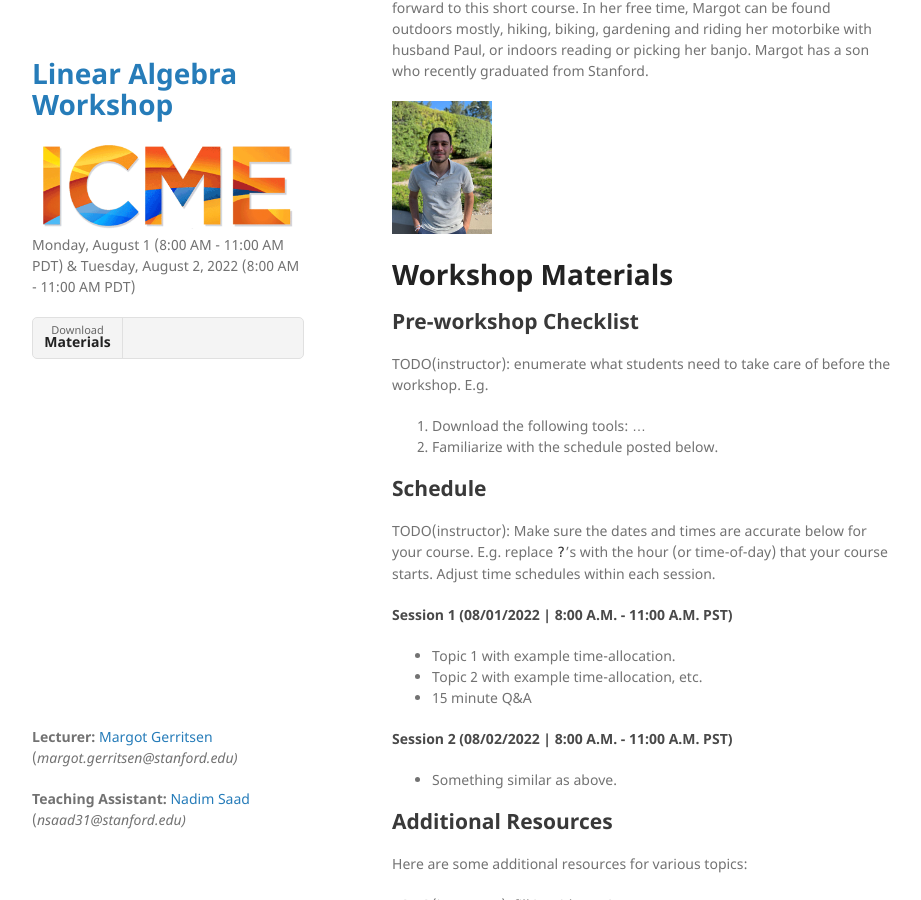
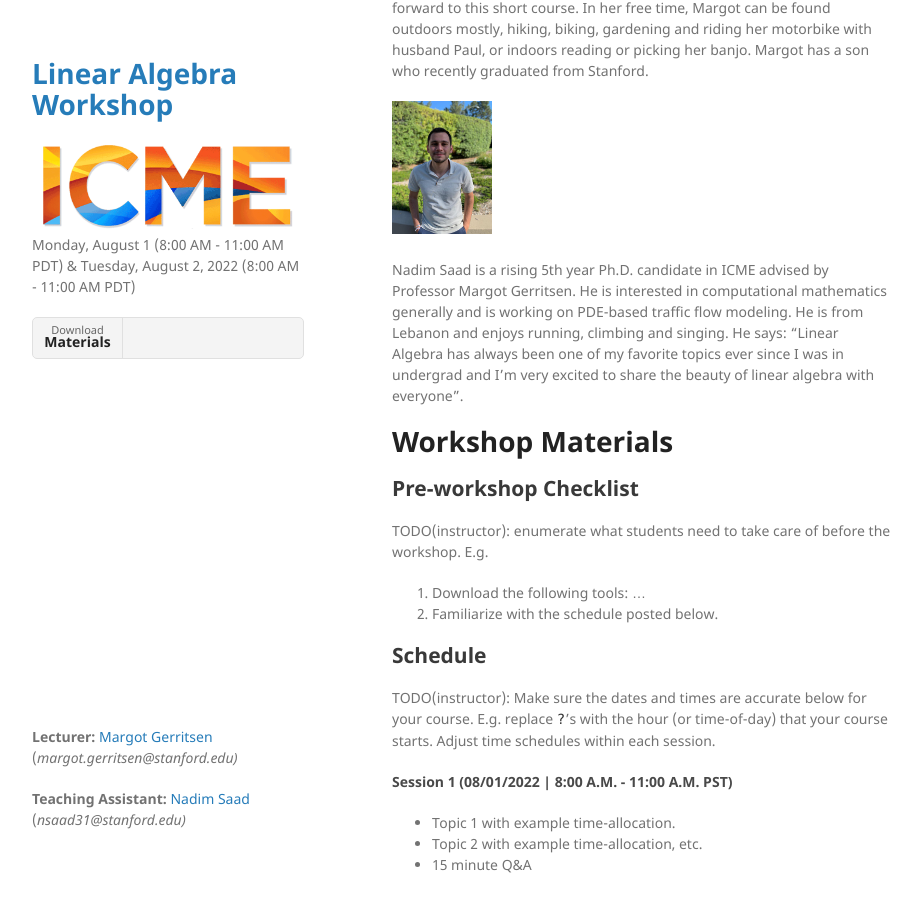
Before and after one commit to nsaad31/Linear_Algebra_ICME_Workshops_2023, a Jekyll site: the page built from index.md, in a window 1280 px wide and 900 px high, scrolled down 1125 px. Shown: the whole window, without its empty margins (178-1099 px from the left). Built offline with Jekyll 4.4.1, drawn with Linux system fonts in a browser that asks for light colours; our own code applies the rules of GitHub Pages for plain Markdown files.

Commit message:
Update index.md

```diff
--- a/index.md
+++ b/index.md
@@ -20,7 +20,7 @@ Professor Margot Gerritsen is a Professor [Emerita] at Stanford and an affiliate
 
 ![Nadim Saad](/assets/img/nadim-saad-profilephoto.JPG){:style="max-width:20%;"}
 
-
+Nadim Saad is a rising 5th year Ph.D. candidate in ICME advised by Professor Margot Gerritsen. He is interested in computational mathematics generally and is working on PDE-based traffic flow modeling. He is from Lebanon and enjoys running, climbing and singing. He says: “Linear Algebra has always been one of my favorite topics ever since I was in undergrad and I’m very excited to share the beauty of linear algebra with everyone”.
 
 # Workshop Materials
 
```
